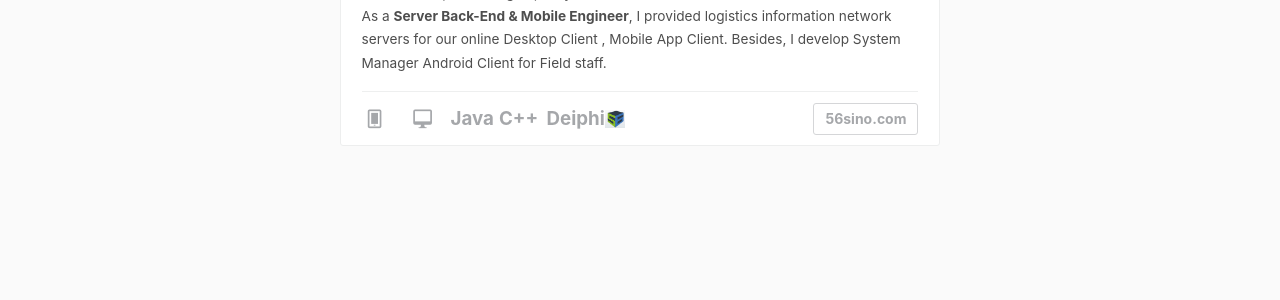
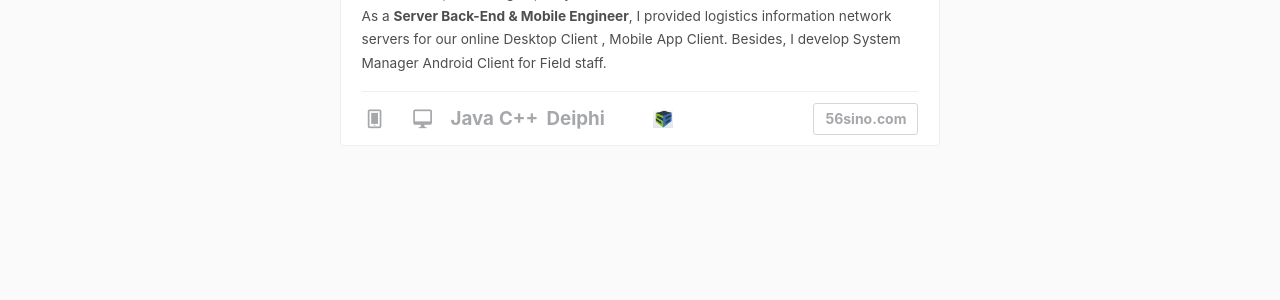
Before and after one commit to misselvexu/misselvexu.github.io, a Jekyll site: the page built from portfolio/index.html, in a window 1280 px wide. Shown: the part 1590-1890 px from the top of the page. Built offline with Jekyll 4.4.1, drawn with Linux system fonts in a browser that asks for light colours; nearby versions of some CDN libraries; comment, search, counter and statistics services are not loaded.

Commit message:
improve a personal info

```diff
--- a/portfolio/index.html
+++ b/portfolio/index.html
@@ -121,6 +121,7 @@ layout: default
 									<span><b>Java</b></span>
 									<span><b>C++</b></span>
 									<span><b>Deiphi</b></span>
+									<span><b>&nbsp;&nbsp;</b></span>
 									<a href="javascript:void(0);"><span class="i-wlzg"></span></a>
 									<span class="link"><a target="_blank" href="http://www.56sino.cn">56sino.com</a></span>
 								</li>
```
